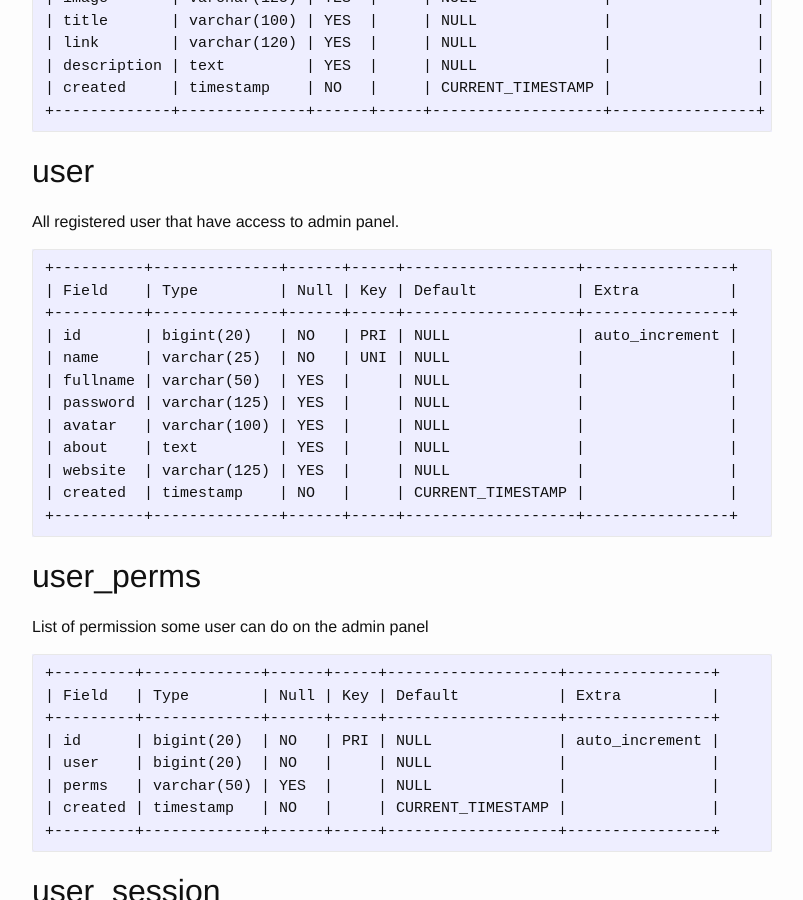
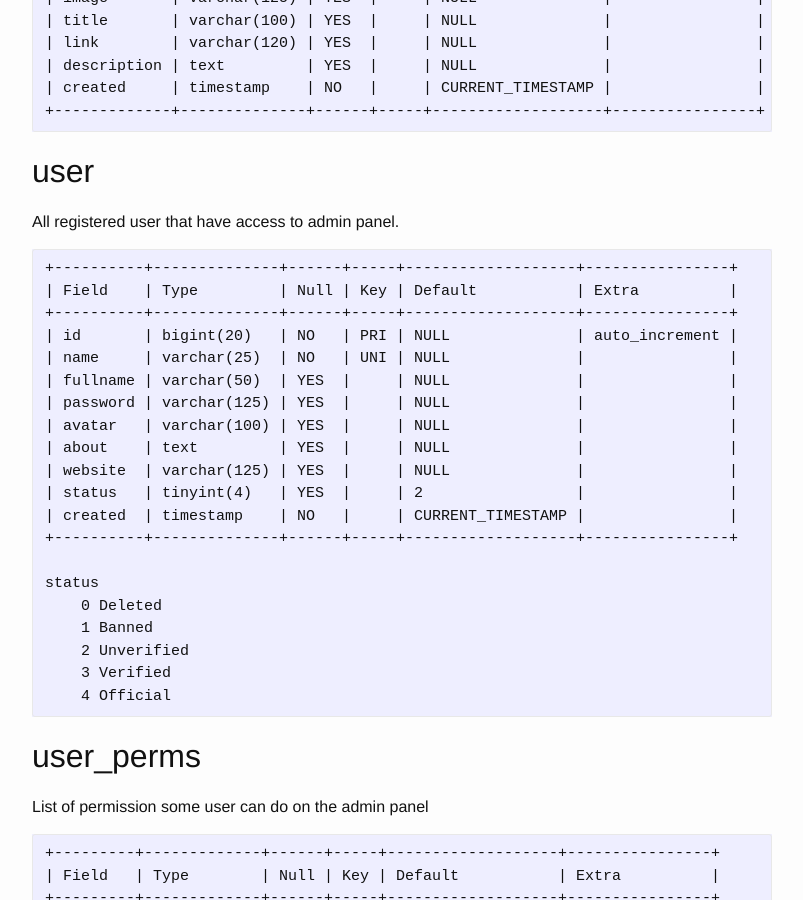
Before and after one commit to iqbalfn/admin, a Jekyll site: the page built from _posts/2016-02-11-tables.md, in a window 1280 px wide and 900 px high, scrolled down 3551 px. Shown: the whole window, without its empty margins (238-1041 px from the left). Built offline with Jekyll 4.4.1, drawn with Linux system fonts in a browser that asks for light colours.

Commit message:
add more field on user table

```diff
--- a/_posts/2016-02-11-tables.md
+++ b/_posts/2016-02-11-tables.md
@@ -179,8 +179,16 @@ All registered user that have access to admin panel.
     | avatar   | varchar(100) | YES  |     | NULL              |                |
     | about    | text         | YES  |     | NULL              |                |
     | website  | varchar(125) | YES  |     | NULL              |                |
+    | status   | tinyint(4)   | YES  |     | 2                 |                |
     | created  | timestamp    | NO   |     | CURRENT_TIMESTAMP |                |
     +----------+--------------+------+-----+-------------------+----------------+
+
+    status
+        0 Deleted
+        1 Banned
+        2 Unverified
+        3 Verified
+        4 Official
 
 
 user_perms
```
